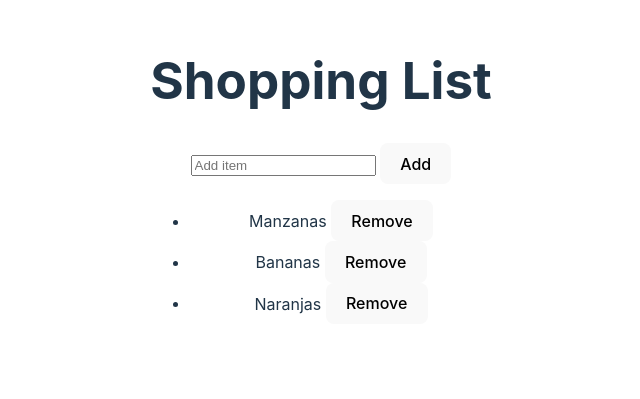
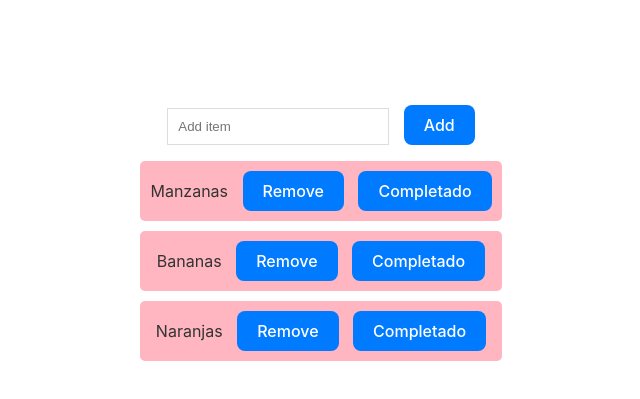
Before and after one commit to statick88/lista-compras-svelte, a Svelte app: page / in a window 1280 px wide. Shown: the part 221-620 px from the top of the page, without its empty margins (319-959 px from the left). Built offline with nearby package versions, Linux system fonts and the light colour scheme.

Commit message:
Modificaciones Jacome Oviedo

```diff
--- a/src/App.svelte
+++ b/src/App.svelte
@@ -1,18 +1,75 @@
 <script>
   let items = ['Manzanas', 'Bananas', 'Naranjas'];
   let newItem = '';
+  let completedItems = new Array(items.length).fill(false);
 
   function addItem() {
     if (newItem.trim() !== '') {
       items = [...items, newItem];
+      completedItems = [...completedItems, false];
       newItem = '';
     }
   }
 
   function removeItem(index) {
     items = items.filter((_, i) => i !== index);
+    completedItems = completedItems.filter((_, i) => i !== index);
+  }
+
+  function toggleComplete(index) {
+    completedItems[index] = !completedItems[index];
   }
 </script>
+
+<style>
+
+
+  h1 {
+    color: white;
+  }
+
+  input[type="text"] {
+    padding: 10px;
+    border: 1px solid #ddd;
+    width: 200px;
+  }
+
+  button {
+    padding: 10px 20px;
+    background-color: #007BFF;
+    color: white;
+    border: none;
+    margin-left: 10px;
+    cursor: pointer;
+  }
+
+  button:hover {
+    background-color: #0056b3;
+  }
+
+  ul {
+    list-style-type: none;
+    padding: 0;
+    color : #333;
+  }
+
+  li {
+    margin: 10px 0;
+    background-color: #ddd;
+    padding: 10px;
+    border-radius: 5px;
+  }
+
+  .completed {
+    text-decoration: line-through;
+    background-color: #90EE90; /* Color de fondo para elementos completados */
+  }
+
+  .not-completed {
+    background-color: #FFB6C1; /* Color de fondo para elementos no completados */
+  }
+</style>
+
 
 <h1>Shopping List</h1>
 
@@ -21,6 +78,10 @@
 
 <ul>
   {#each items as item, index}
-    <li>{item} <button on:click={() => removeItem(index)}>Remove</button></li>
+    <li class:completed={completedItems[index]} class:not-completed={!completedItems[index]}>
+      {item}
+      <button on:click={() => removeItem(index)}>Remove</button>
+      <button on:click={() => toggleComplete(index)}>{completedItems[index] ? 'No Nompletado' : 'Completado'}</button>
+    </li>
   {/each}
 </ul>
```
